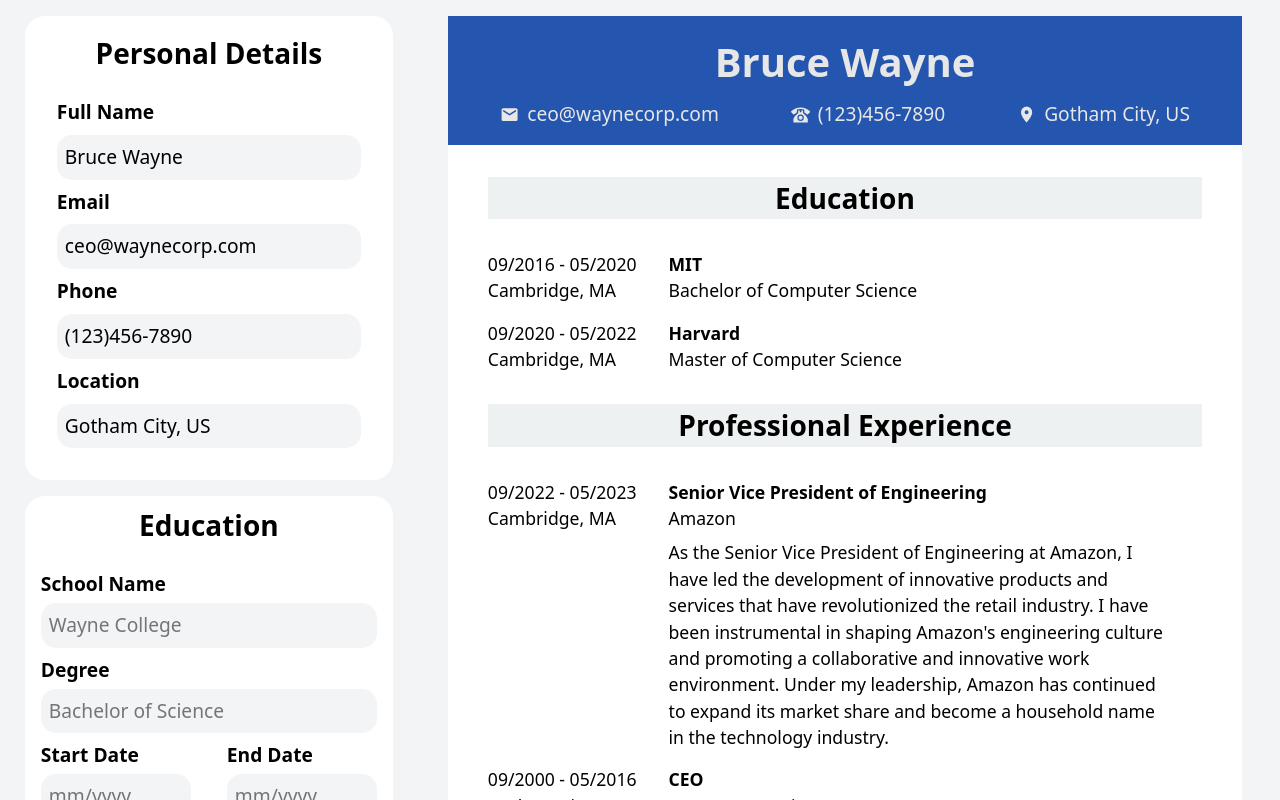
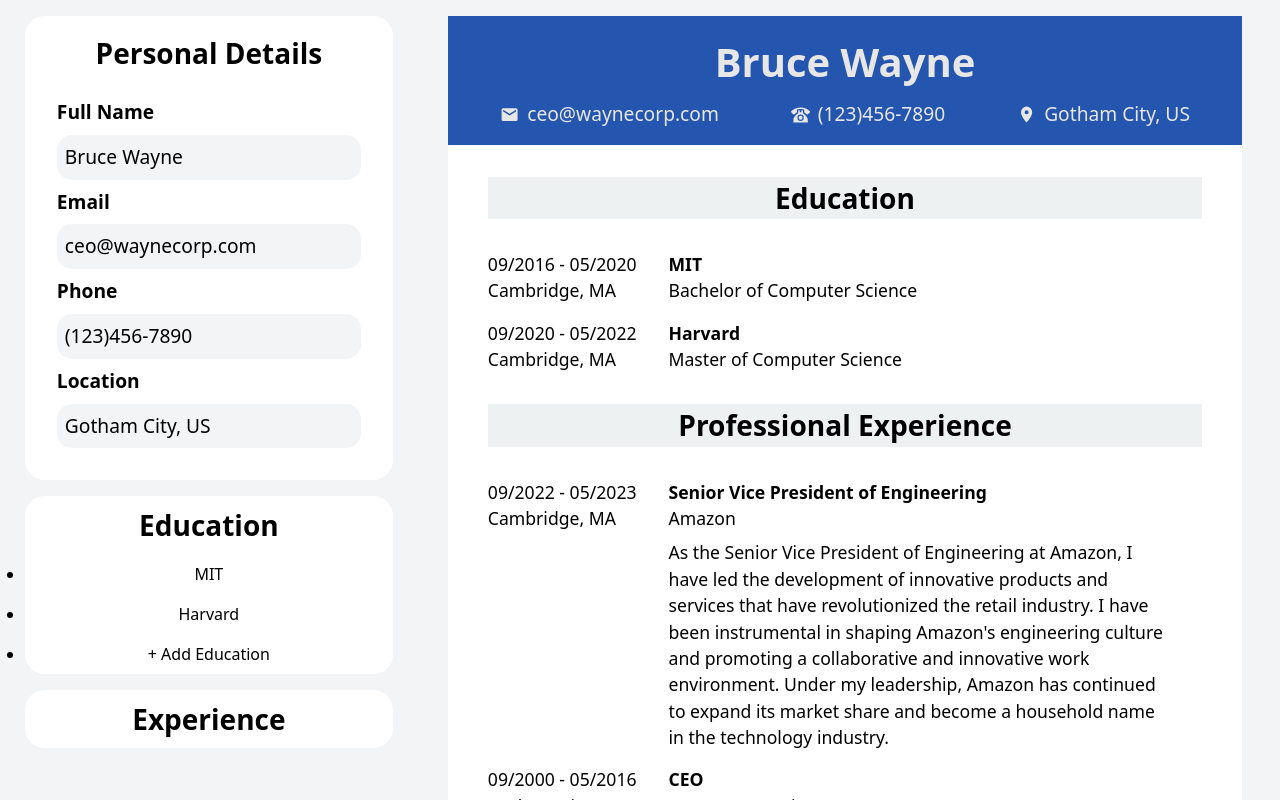
Before and after one commit to incandesc3nce/CV-Application, a React (Vite) app: page / in a window 1280 px wide. Both pictures are taken after a click on the button "Education". Shown: the top 800 px of the page. Built offline with nearby package versions, Linux system fonts and the light colour scheme.

Commit message:
feat: bind state variables to education form

```diff
--- a/src/App.jsx
+++ b/src/App.jsx
@@ -1,5 +1,4 @@
 import { useState } from "react";
-import "./App.css";
 import { GeneralForm } from "./components/GeneralForm/GeneralForm";
 import { EducationDropdown } from "./components/DropdownMenu/EducationDropdown";
 import { ExperienceDropdown } from "./components/DropdownMenu/ExperienceDropdown";
@@ -60,7 +59,10 @@ function App() {
             location={{ location, setLocation }}
           />
         </section>
-        <EducationDropdown />
+        <EducationDropdown
+          educations={education}
+          setEducations={setEducation}
+        />
         <ExperienceDropdown />
       </div>
       <div className="cv-wrapper">
--- a/src/components/DropdownMenu/EducationDropdown.jsx
+++ b/src/components/DropdownMenu/EducationDropdown.jsx
@@ -1,17 +1,30 @@
 import { EducationForm } from "../EducationForm/EducationForm";
-import '../styles/dropdownMenu.css';
+import { AddEducation, EducationOptions } from "./EducationOptions";
+import "../styles/dropdownMenu.css";
 
-export function EducationDropdown() {
-  const toggleForm = () => {
-    document.querySelector(".education-form").classList.toggle("hidden");
-    document.querySelector('.edu_btn').classList.toggle('plain-corners');
-  }
+export function EducationDropdown({ educations, setEducations }) {
+  const toggleOptions = () => {
+    const form = document.querySelector(".education-form");
+    if (form.classList.contains("hidden")) {
+      document.querySelector(".options").classList.remove("hidden");
+    } else {
+      document.querySelector(".options").classList.add("hidden");
+    }
+    document.querySelector(".education-form").classList.add("hidden");
+    document.querySelector(".edu_btn").classList.toggle("plain-corners");
+  };
 
   return (
     <section className="dropdown-menu">
-      <button className="edu_btn" onClick={toggleForm}><h2>Education</h2></button>
+      <button className="edu_btn" onClick={toggleOptions}>
+        <h2>Education</h2>
+      </button>
       <div className="dropdown-form">
-        <EducationForm />
+        <EducationOptions
+          educations={educations}
+          setEducations={setEducations}
+        />
+
       </div>
     </section>
   );
--- /dev/null
+++ b/src/components/DropdownMenu/EducationOptions.jsx
@@ -0,0 +1,41 @@
+import { EducationForm } from "../EducationForm/EducationForm";
+
+export function AddEducation({educations, setEducations}) {
+  return (
+    <li>
+      <button onClick={() => setEducations([...educations, {
+        school: "",
+        degree: "",
+        startDate: "",
+        endDate: "",
+        location: "",
+      }])}>
+        + Add Education
+      </button>
+    </li>
+  );
+}
+
+export function EducationOptions({educations = [], setEducations}) {
+  let selectedEducation = educations[0];
+  const handleSelect = (e) => {
+    selectedEducation = educations.find((education) => education.school === e.target.textContent);
+    document.querySelector('.options').classList.add('hidden');
+    document.querySelector('.education-form').classList.remove('hidden');
+  }
+  return (
+    <>
+    <ul className="options hidden">
+      {educations.map((education, index) => (
+        <li key={index}>
+          <button onClick={handleSelect}>
+            {education.school}
+          </button>
+        </li>
+      ))}
+      <AddEducation educations={educations} setEducations={setEducations} />
+    </ul>
+    <EducationForm education={educations} setEducation={setEducations} selected={selectedEducation} />
+    </>
+  );
+}
--- a/src/components/EducationForm/EducationForm.jsx
+++ b/src/components/EducationForm/EducationForm.jsx
@@ -1,9 +1,16 @@
 import "../styles/form.css";
 
-export function EducationForm() {
+export function EducationForm({ education, setEducation, selected }) {
   const handleSubmit = (e) => {
     e.preventDefault();
     alert("Form submitted");
+  };
+
+  const handleChange = (e) => {
+    const updatedEducation = { ...selected, [e.target.name]: e.target.value };
+    const updatedEducations = [...education];
+    updatedEducations[education.indexOf(selected)] = updatedEducation;
+    setEducation(updatedEducations);
   };
 
   return (
@@ -14,7 +21,9 @@ export function EducationForm() {
           type="text"
           name="school"
           id="school"
-          placeholder="Wayne College"
+          value={selected ? selected.school : ""}
+          onChange={handleChange}
+          placeholder="MIT"
           required
         />
       </div>
@@ -24,6 +33,8 @@ export function EducationForm() {
           type="text"
           name="degree"
           id="degree"
+          value={selected ? selected.degree : ""}
+          onChange={handleChange}
           placeholder="Bachelor of Science"
           required
         />
@@ -35,6 +46,8 @@ export function EducationForm() {
             type="text"
             name="startDate"
             id="startDate"
+            value={selected ? selected.startDate : ""}
+            onChange={handleChange}
             placeholder="mm/yyyy"
             required
           />
@@ -45,6 +58,8 @@ export function EducationForm() {
             type="text"
             name="endDate"
             id="endDate"
+            value={selected ? selected.endDate : ""}
+            onChange={handleChange}
             placeholder="mm/yyyy"
             required
           />
@@ -56,6 +71,8 @@ export function EducationForm() {
           type="text"
           name="location"
           id="location"
+          value={selected ? selected.location : ""}
+          onChange={handleChange}
           placeholder="Enter Location"
           required
         />
```
